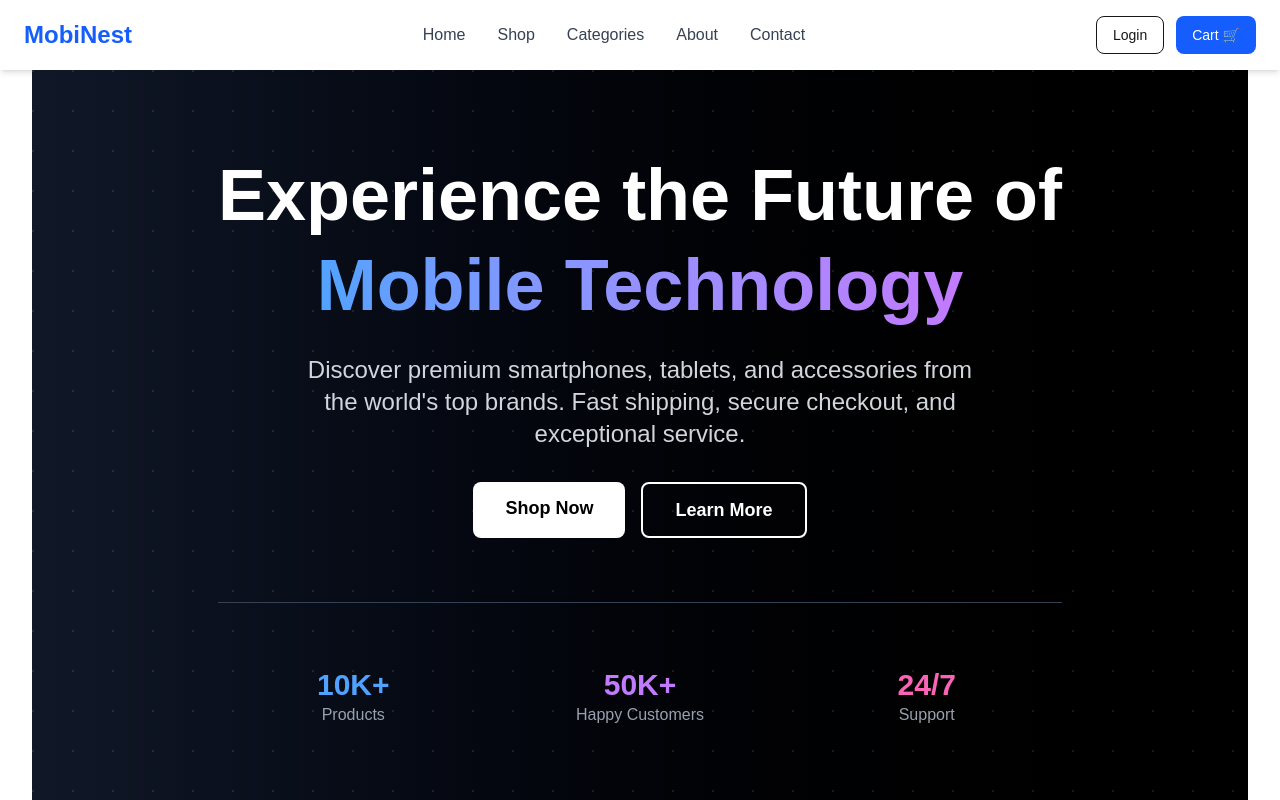
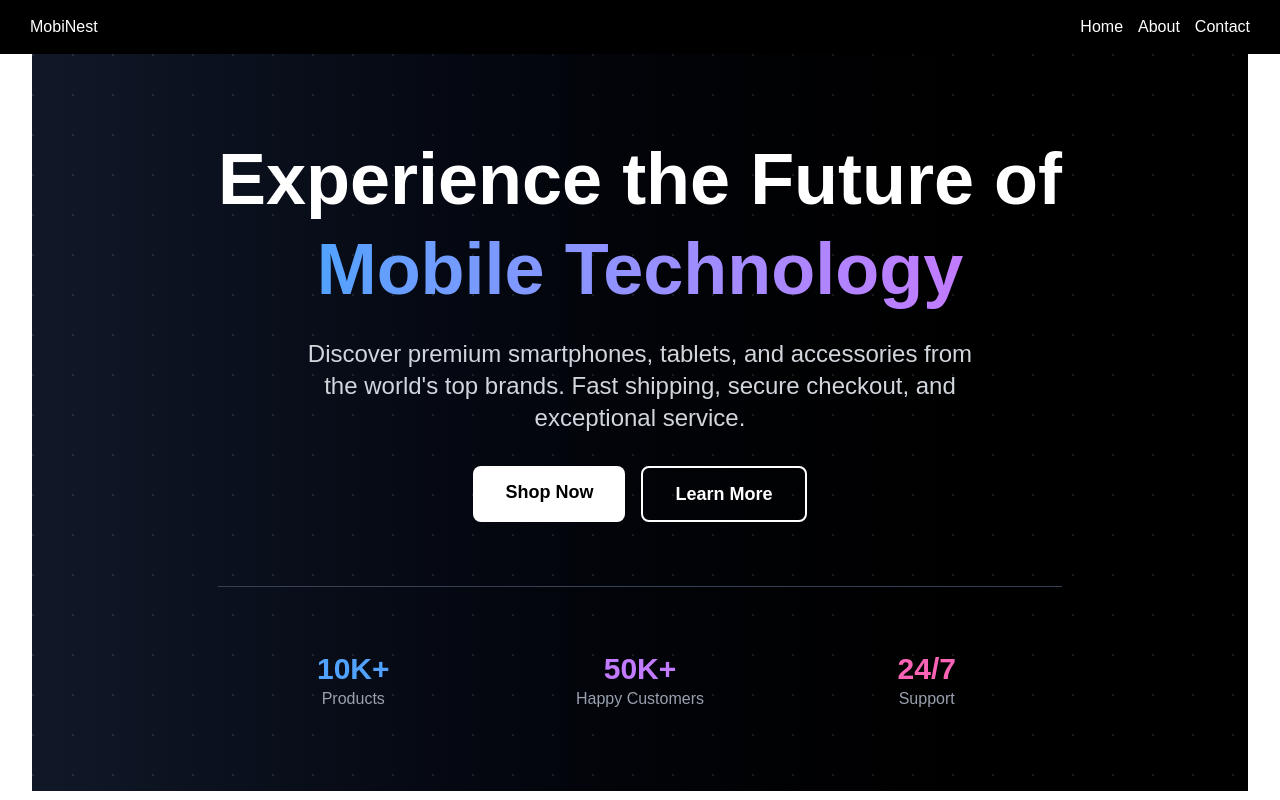
Before and after one commit to umaruae2025-spec/MobiNest, a Next.js app: page / in a window 1280 px wide. Shown: the top 800 px of the page. Built offline with nearby package versions, Linux system fonts and the light colour scheme.

Commit message:
update navbar

```diff
--- a/components/Navbar.tsx
+++ b/components/Navbar.tsx
@@ -2,35 +2,20 @@ import Link from "next/link";
 
 export default function Navbar() {
   return (
-    <header className="w-full bg-white shadow-md">
-      <div className="max-w-7xl mx-auto px-6 py-4 flex items-center justify-between">
+    <nav style={{
+      display: "flex",
+      justifyContent: "space-between",
+      padding: "15px 30px",
+      background: "black",
+      color: "white"
+    }}>
+      <h2>MobiNest</h2>
 
-        {/* Logo */}
-        <div className="text-2xl font-bold text-blue-600">
-          MobiNest
-        </div>
-
-        {/* Links */}
-        <nav className="hidden md:flex gap-8 text-gray-700 font-medium">
-          <Link href="/">Home</Link>
-          <Link href="/shop">Shop</Link>
-          <Link href="/categories">Categories</Link>
-          <Link href="/about">About</Link>
-          <Link href="/contact">Contact</Link>
-        </nav>
-
-        {/* Buttons */}
-        <div className="flex gap-3">
-          <button className="px-4 py-2 text-sm border rounded-lg hover:bg-gray-100">
-            Login
-          </button>
-
-          <button className="px-4 py-2 text-sm bg-blue-600 text-white rounded-lg hover:bg-blue-700">
-            Cart 🛒
-          </button>
-        </div>
-
+      <div style={{ display: "flex", gap: "15px" }}>
+        <Link href="/" style={{ color: "white" }}>Home</Link>
+        <Link href="/about" style={{ color: "white" }}>About</Link>
+        <Link href="/contact" style={{ color: "white" }}>Contact</Link>
       </div>
-    </header>
+    </nav>
   );
 }
```
